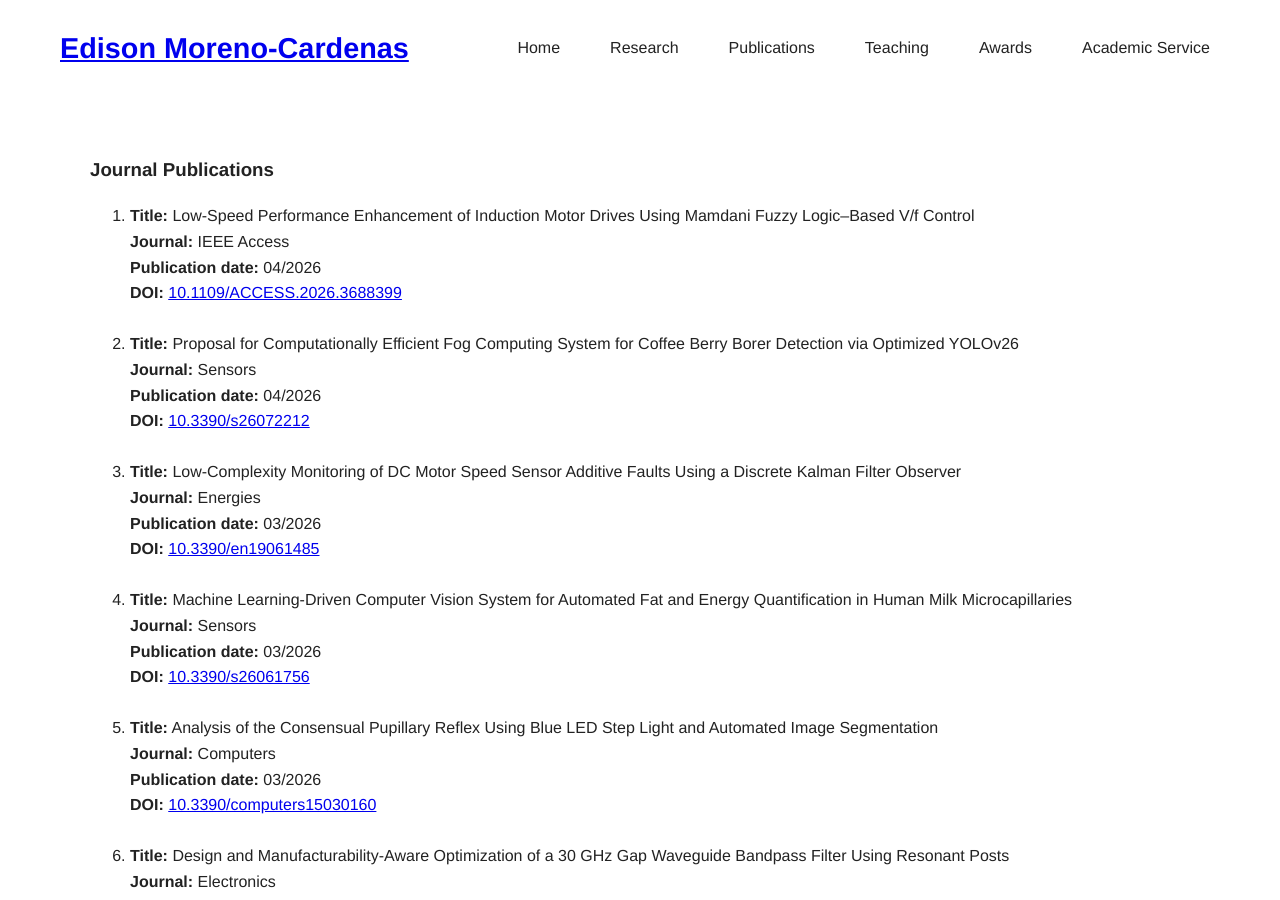
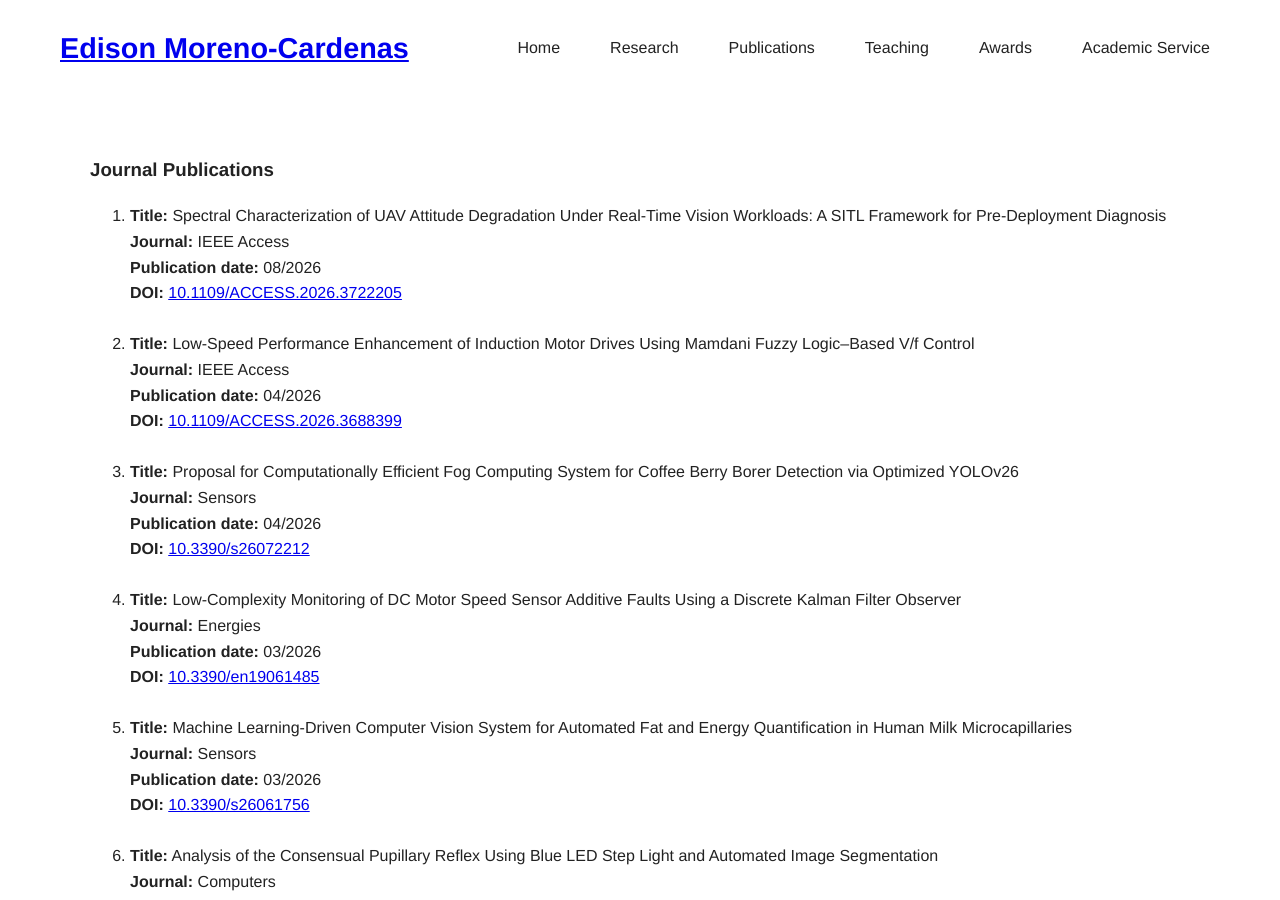
Before and after one commit to edisonmorenocardenas/edisonmorenocardenas.github.io, a Jekyll site: the page built from publications.html, in a window 1280 px wide and 900 px high. Built offline with Jekyll 4.4.1, drawn with Linux system fonts in a browser that asks for light colours.

Commit message:
Actualizar contenid

```diff
--- a/publications.html
+++ b/publications.html
@@ -7,6 +7,14 @@
 
   <h3>Journal Publications</h3>
   <ol>
+    <li>
+       <strong>Title:</strong> Spectral Characterization of UAV Attitude Degradation Under Real-Time Vision Workloads: A SITL Framework for Pre-Deployment Diagnosis<br>
+        <strong>Journal:</strong> IEEE Access<br>
+        <strong>Publication date:</strong> 08/2026<br>
+        <strong>DOI:</strong>
+        <a href="https://doi.org/10.1109/ACCESS.2026.3722205" target="_blank">10.1109/ACCESS.2026.3722205</a>
+      </li>
+    <br>
     <li>
        <strong>Title:</strong> Low-Speed Performance Enhancement of Induction Motor Drives Using Mamdani Fuzzy Logic–Based V/f Control <br>
         <strong>Journal:</strong> IEEE Access<br>
```
